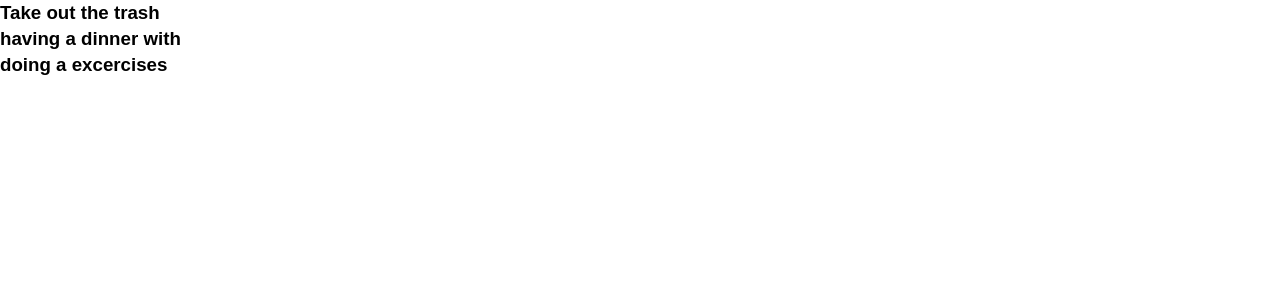
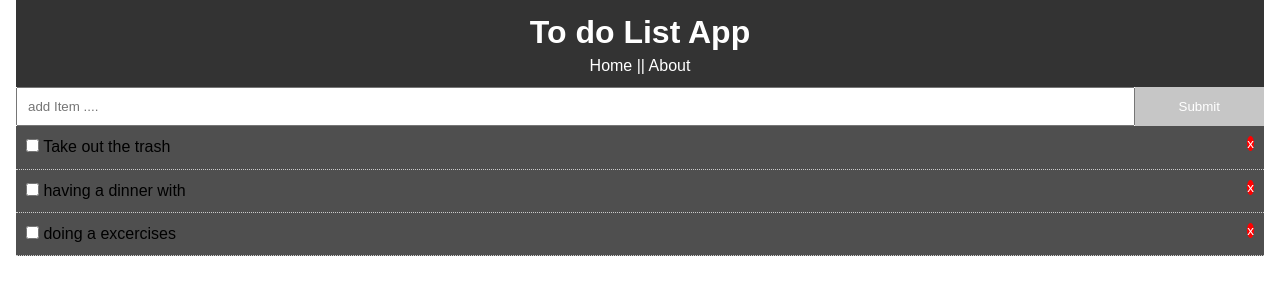
Before and after one commit to davewish/reactcrashcourse, a React (Create React App) app: page / in a window 1280 px wide. Shown: the top 300 px of the page. Built offline with nearby package versions, Linux system fonts and the light colour scheme.

Commit message:
project finished for the ReactJs Crash Course

```diff
--- a/src/App.css
+++ b/src/App.css
@@ -1,14 +1,31 @@
 *{
 
-  box-sizing: border-box;
-  margin:0;
-  padding:0
+  box-sizing:border-box;
+  margin:0px;
+  padding:0px;
 }
 body{
   font-family: Arial, Helvetica, sans-serif;
   line-height: 1.4;
+
 }
 a{
   color:#333;
   text-decoration: none;
 }
+.container{
+  padding: 0 1rem;
+}
+.btn{
+  display: inline;
+  border:none;
+  background: #5555;
+  color:#fff;
+  padding: 7px 10px;
+  cursor: pointer;
+
+
+}
+.btn:hover{
+  background: #666;
+}
--- a/src/App.js
+++ b/src/App.js
@@ -1,8 +1,12 @@
 import React ,{Component}from 'react';
+import {BrowserRouter as Router ,Route} from 'react-router-dom';
 import Todos from './components/Todos';
+import Header from './components/layout/Header';
+import ToAdd from './components/ToAdd';
 
 import './App.css';
 import { render } from '@testing-library/react';
+import About from './components/pages/About';
 
 class App extends Component {
   state={
@@ -25,13 +29,57 @@ class App extends Component {
       }
      ]
   }
+  // toggle mark
+  markComplete=(id)=>{
+    this.setState({todos:this.state.todos.map((todo)=>{
+      if(todo.id===id){
+        todo.completed=!todo.completed;
+      }
+      return todo;
+    })
+
+    }
+
+    );
+  }
+  //to delete an Item
+  toDel=(id)=>{
+    this.setState({todos:[...this.state.todos.filter(todo=> todo.id!== id)]
+
+    });
+  }
+ addto=(title)=>{
+   const newItem={
+      id:20,
+      title:title,
+      completed:false,
+   }
+   this.setState({
+     todos:[... this.state.todos, newItem]
+   })
+
+ }
   render()
   {
 
+
   return (
-    <div className="App">
-     <Todos todos={this.state.todos} />
+    <Router>
+<div className="App">
+      <div className="container">
+      <Header/>
+      <Route exact path="/" render={props=>(
+           <React.Fragment>
+             <ToAdd addto={this.addto}/>
+     <Todos todos={this.state.todos}  markComplete={this.markComplete} toDel={this.toDel}/>
+           </React.Fragment>
+      )} />
+      <Route  path="/about" component={About}/>
+
+     </div>
     </div>
+    </Router>
+
   )
   }
 }
--- /dev/null
+++ b/src/components/ToAdd.js
@@ -0,0 +1,52 @@
+import React,{Component} from 'react';
+
+class  ToAdd extends Component{
+    state={
+        title:''
+    }
+    onSubmit =(e)=>{
+     e.preventDefault();
+     this.props.addto( this.state.title)
+     this.setState({
+         title:''
+     })
+    }
+
+
+
+ onchange=(e)=>{
+     this.setState({title:e.target.value
+
+     })
+ }
+
+    render(){
+        return (
+            <form  onSubmit={this.onSubmit} style={{display:'flex'}}>
+                <input
+                type="text"
+                name="title"
+
+                style={{flex:'10' ,padding:'10px'}}
+                placeholder="add Item ...."
+                value={this.state.title}
+                onChange={this.onchange}
+                />
+
+
+                <input type="submit"
+                value="Submit"
+                    style={{flex:'1'}}
+                    className="btn"/>
+
+
+
+
+            </form>
+
+
+        )
+    }
+
+}
+export default ToAdd;
--- a/src/components/TodoItem.js
+++ b/src/components/TodoItem.js
@@ -5,12 +5,29 @@ import PropTypes from 'prop-types';
 
 class TodoItem extends Component{
 
+getStyle=()=>{
+    return{
+        backgroundColor:'#4f4f4f',
+        padding:'10px',
+        borderBottom:'1px #ccc dotted',
+        textDecoration: this.props.todo.completed ? 'line-through':'none'
+    }
+    }
+
+
 
 
     render(){
+        const { id ,title}=this.props.todo;
 
  return (
-     <h3> {this.props.todo.title} </h3>
+     <div  style={this.getStyle()}>
+     <p>
+         <input type="checkbox" onChange={this.props.markComplete.bind(this,id)}   />{' '}
+          {title}
+          <button onClick={this.props.toDel.bind(this,id)} style={btnStyle}>x </button>
+          </p>
+     </div>
  )
     }
 
@@ -18,5 +35,14 @@ class TodoItem extends Component{
 TodoItem.propTypes={
     todo:PropTypes.object.isRequired
 }
+const btnStyle={
+    background:'#ff0000',
+    color:'#fff',
+    border:'none',
+    pading :'10px 8px',
+    borderRadius:'50%',
+    cursor:'pointer',
+    float:'right'
+}
 
 export default TodoItem;
--- a/src/components/Todos.js
+++ b/src/components/Todos.js
@@ -8,10 +8,11 @@ class Todos extends Component{
 
 
 
+
     render(){
 
   return this.props.todos.map((todo)=>(
-   <TodoItem  key={todo.id} todo={todo}/>
+   <TodoItem  key={todo.id} todo={todo}  markComplete={this.props.markComplete} toDel={this.props.toDel}/>
   ));
     }
 
--- /dev/null
+++ b/src/components/layout/Header.js
@@ -0,0 +1,23 @@
+import React from 'react';
+import {Link} from 'react-router-dom';
+function Header(){
+    return(
+    <header style={headerStyle}>
+          <h1>To do List App</h1>
+          <Link  style={linkStyle} to="/">Home</Link> || <Link style={linkStyle} to="/about">About</Link>
+
+        </header>
+
+    )
+}
+const headerStyle={
+    background:'#333',
+    color:'#fff',
+    textAlign:'center',
+    padding:'10px'
+}
+const linkStyle={
+    color:'#fff',
+    textDecoration:'none'
+}
+export default Header;
--- /dev/null
+++ b/src/components/pages/About.js
@@ -0,0 +1,10 @@
+import React from 'react';
+function About(){
+ return (
+<React.Fragment>
+    <h1>About </h1>
+    <p>It is to do list app .it is crash or refreshement course for ReactJS</p>
+</React.Fragment>
+ )
+}
+export default About;
```
